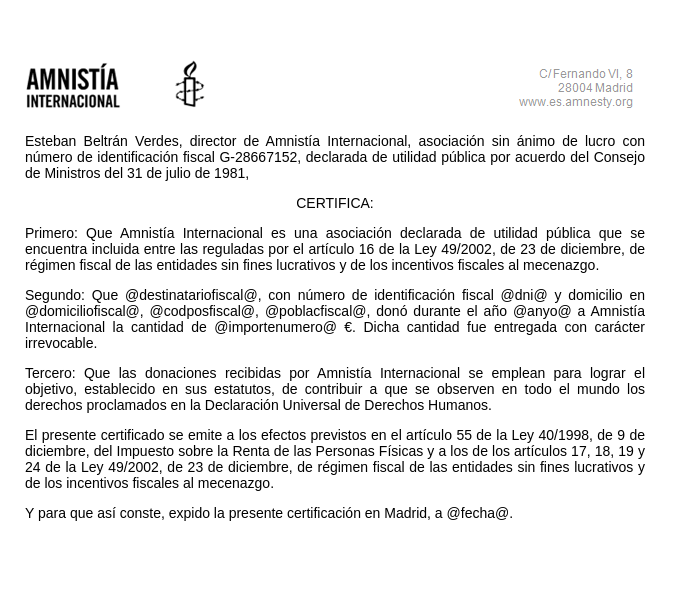
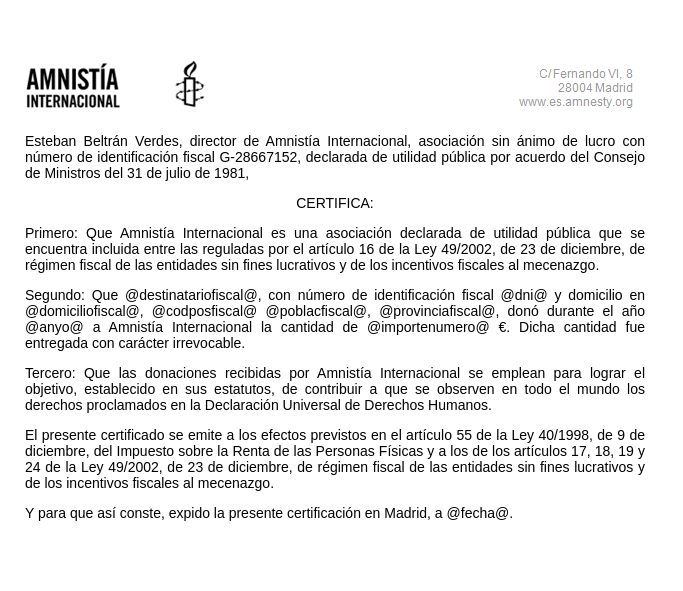
Before and after one commit to amnesty/ai-area-privada-civicrm, a PHP site: page /tcpdf/plantilla_certificado.html in a window 1280 px wide. Shown: the top 591 px of the page, without its empty margins (0-683 px from the left). Run offline with PHP 8.4, Linux system fonts and the light colour scheme.

Commit message:
Cambios para área privada 2020

```diff
--- a/certificado.php
+++ b/certificado.php
@@ -11,6 +11,7 @@
   $certificado = str_replace("@destinatariofiscal@",$destinatario, $certificado);
   $certificado = str_replace("@dni@",$dni,$certificado);
   $certificado = str_replace("@domiciliofiscal@", htmlentities( $domicilio, ENT_QUOTES, "UTF-8" ), $certificado);
+  $certificado = str_replace("@provinciafiscal@", htmlentities( $provincia, ENT_QUOTES, "UTF-8" ), $certificado);
   $certificado = str_replace("@codposfiscal@",$codigo_postal,$certificado);
   $certificado = str_replace("@poblacfiscal@", htmlentities( $poblacion, ENT_QUOTES, "UTF-8" ), $certificado);
   $certificado = str_replace("@provinfiscal@", htmlentities( $provincia_def, ENT_QUOTES, "UTF-8" ),$certificado);
--- a/plantilla_certificado.html
+++ b/plantilla_certificado.html
@@ -39,7 +39,7 @@
 				<p style="text-align:justify">Esteban Beltr&aacute;n Verdes, director  de Amnist&iacute;a Internacional, asociaci&oacute;n sin &aacute;nimo de lucro con n&uacute;mero de  identificaci&oacute;n fiscal G-28667152, declarada de utilidad p&uacute;blica por acuerdo del  Consejo de Ministros del 31 de julio de 1981,</p>
 				<p align="center">CERTIFICA:</p>
 				<p>Primero: Que Amnist&iacute;a  Internacional es una asociaci&oacute;n declarada de utilidad p&uacute;blica que se encuentra  incluida entre las reguladas por el art&iacute;culo 16 de la Ley 49/2002, de 23 de  diciembre, de r&eacute;gimen fiscal de las entidades sin fines lucrativos y de los  incentivos fiscales al mecenazgo.</p>
-				<p>Segundo: Que @destinatariofiscal@,  con n&uacute;mero de identificaci&oacute;n fiscal @dni@ y domicilio en @domiciliofiscal@, @codposfiscal@, @poblacfiscal@, don&oacute; durante el a&ntilde;o @anyo@ a Amnist&iacute;a Internacional la cantidad de @importenumero@ &euro;. Dicha cantidad fue entregada con  car&aacute;cter irrevocable.</p>
+				<p>Segundo: Que @destinatariofiscal@,  con n&uacute;mero de identificaci&oacute;n fiscal @dni@ y domicilio en @domiciliofiscal@, @codposfiscal@ @poblacfiscal@, @provinciafiscal@, don&oacute; durante el a&ntilde;o @anyo@ a Amnist&iacute;a Internacional la cantidad de @importenumero@ &euro;. Dicha cantidad fue entregada con  car&aacute;cter irrevocable.</p>
 				<p>Tercero:  Que las donaciones recibidas por Amnist&iacute;a Internacional se emplean para lograr  el objetivo, establecido en sus estatutos, de contribuir a que se observen en  todo el mundo los derechos proclamados en la Declaraci&oacute;n Universal de Derechos  Humanos.</p>
 				<p>El  presente certificado se emite a los efectos previstos en el art&iacute;culo 55 de la  Ley 40/1998, de 9 de diciembre, del Impuesto sobre la Renta de las Personas  F&iacute;sicas y a los de los art&iacute;culos 17, 18, 19 y 24 de la Ley 49/2002, de 23 de  diciembre, de r&eacute;gimen fiscal de las entidades sin fines lucrativos y de los  incentivos fiscales al mecenazgo.</p>
 				<p>Y  para que as&iacute; conste, expido la presente certificaci&oacute;n en Madrid, a @fecha@.</p>
--- a/template.php
+++ b/template.php
@@ -43,6 +43,7 @@
         . $form['submitted']['caja_direccion']['fieldset_fila_1_b']['margin_medium_bloque']['civicrm_1_contact_1_address_supplemental_address_1']["#value"];
       $codigo_postal = $form['submitted']['caja_direccion']['fieldset_fila_2_b_2']['civicrm_1_contact_1_address_postal_code']["#value"];
       $poblacion = $form['submitted']['caja_direccion']['fieldset_fila_2_b_2']['civicrm_1_contact_1_address_city']["#value"];
+      $provincia = $form['submitted']['caja_direccion']['fieldset-direccion-3']['margin_medium_prov']['civicrm_1_contact_1_address_state_province_id']["#value"];
       $anyo = $form['submitted']['caja_mi_certificado_fiscal']['fila_1_certificado']['ano_certificado']['#value'];
       /*switch( $anyo ){
         case '2017':
```
